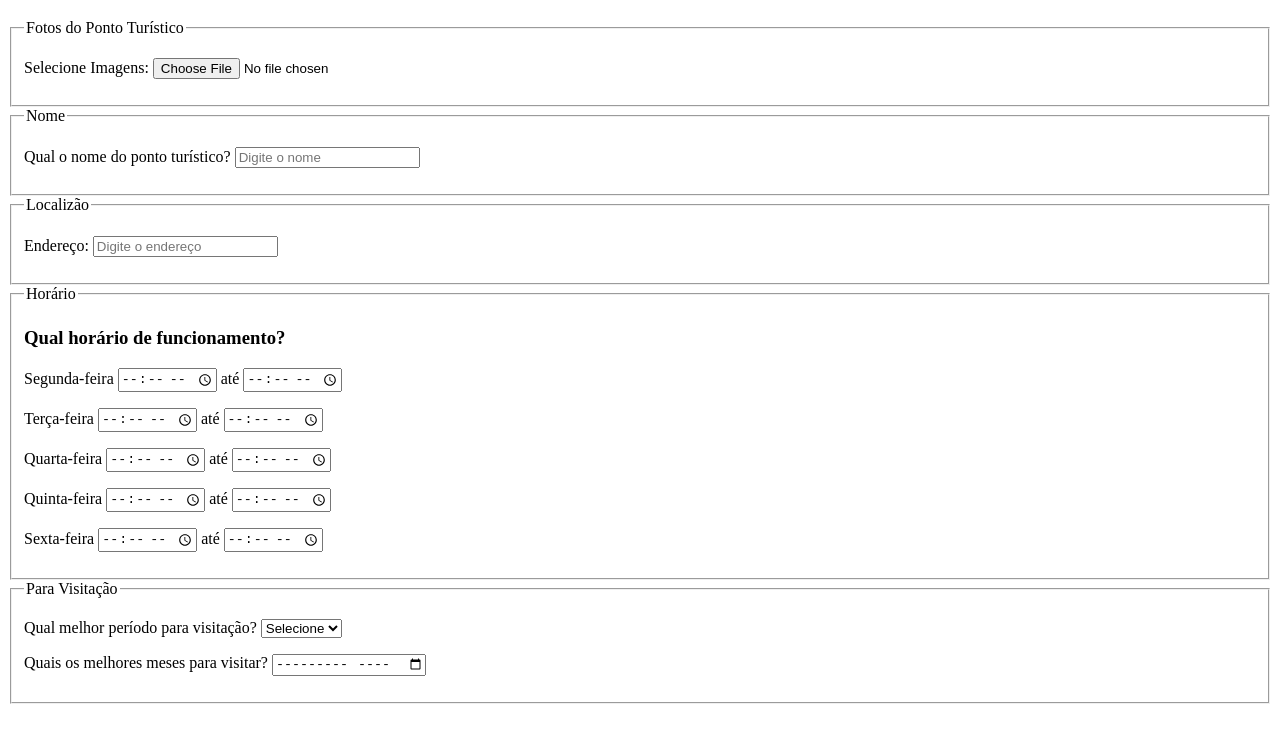
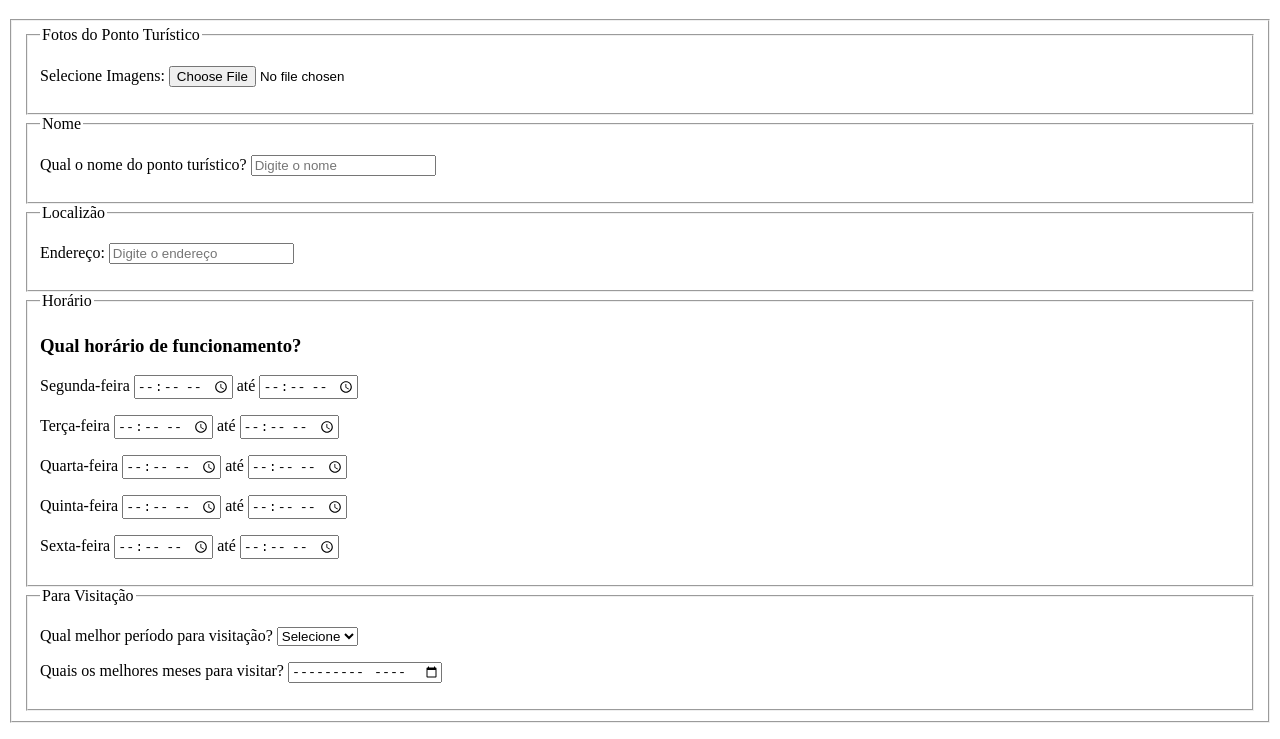
Before and after one commit to EduFZ/Ativ.-Forms, a plain HTML site: page index.html in a window 1280 px wide. Shown: the part 61-800 px from the top of the page. Drawn offline with Linux system fonts and the light colour scheme.

Commit message:
fieldset englobando todos os itens

```diff
--- a/index.html
+++ b/index.html
@@ -15,6 +15,8 @@
     <h1>Cadastrar um Ponto Turístico</h1>
 
     <form action="" name="cadastro" id="cadstro" method="POST">
+
+        <fieldset>
             <fieldset>
                 <legend>Fotos do Ponto Turístico</legend>
                 <p>
@@ -105,6 +107,8 @@
                 </p>
             </fieldset>
 
+        </fieldset>
+
     </form>
 
 
```
Lines whose indentation alone changed are shown as unchanged.
